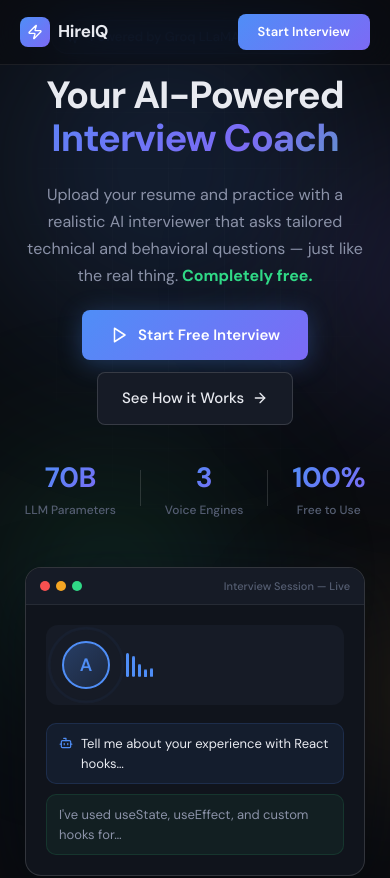
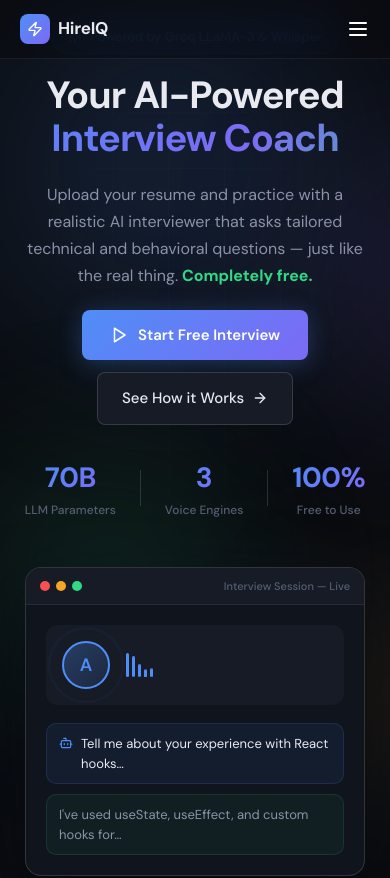
Before and after one commit to amangrani250/hire-iq, a React (Create React App) app in the folder frontend/: page / in a window 390 px wide. Shown: the top 878 px of the page. Built offline with nearby package versions, Linux system fonts and the light colour scheme; no server answers.

Commit message:
made  menu mobile responsive

```diff
--- a/frontend/src/components/LandingPage.js
+++ b/frontend/src/components/LandingPage.js
@@ -5,7 +5,7 @@
   Zap, Upload, Mic, Brain, MessageSquare, Shield,
   Clock, Sparkles, ArrowRight, ChevronDown, Bot,
   FileText, Volume2, Eye, BarChart3, Globe, Star,
-  CheckCircle, Play, Users, Cpu, Code, Layers
+  CheckCircle, Play, Users, Cpu, Code, Layers, Menu, X
 } from 'lucide-react';
 
 /* ── Animation helpers ──────────────────────────────────────────────────────── */
@@ -80,6 +80,7 @@
 /* ── Main Landing Page ──────────────────────────────────────────────────────── */
 export default function LandingPage() {
   const navigate = useNavigate();
+  const [menuOpen, setMenuOpen] = useState(false);
   const { scrollYProgress } = useScroll();
   const heroY = useTransform(scrollYProgress, [0, 0.3], [0, -80]);
   const heroOpacity = useTransform(scrollYProgress, [0, 0.25], [1, 0]);
@@ -179,14 +180,38 @@
             <a href="#advantages" className="landing-nav-link">Why HireIQ</a>
           </div>
           <motion.button
-            className="landing-nav-cta"
+            className="landing-nav-cta hidden md:flex"
             onClick={() => navigate('/upload')}
             whileHover={{ scale: 1.04 }}
             whileTap={{ scale: 0.96 }}
           >
             Start Interview
           </motion.button>
+
+          <button
+            className="md:hidden text-white ml-auto"
+            onClick={() => setMenuOpen(!menuOpen)}
+          >
+            {menuOpen ? <X size={24} /> : <Menu size={24} />}
+          </button>
         </div>
+
+        {/* Mobile Dropdown Menu */}
+        {menuOpen && (
+          <div className="md:hidden bg-gray-900 border-t border-gray-800 absolute top-full left-0 w-full p-4 flex flex-col gap-3 shadow-xl">
+            <span onClick={() => { navigate('/tech-interview'); setMenuOpen(false); }} className="text-gray-200 font-medium py-2">Tech Interview</span>
+            <span onClick={() => { navigate('/builder'); setMenuOpen(false); }} className="text-gray-200 font-medium py-2">Resume Builder</span>
+            <a href="#features" onClick={() => setMenuOpen(false)} className="text-gray-200 font-medium py-2">Features</a>
+            <a href="#how-it-works" onClick={() => setMenuOpen(false)} className="text-gray-200 font-medium py-2">How it Works</a>
+            <a href="#advantages" onClick={() => setMenuOpen(false)} className="text-gray-200 font-medium py-2">Why HireIQ</a>
+            <button
+              className="mt-2 w-full py-3 rounded-lg bg-brand-600 text-white font-semibold"
+              onClick={() => { navigate('/upload'); setMenuOpen(false); }}
+            >
+              Start Interview
+            </button>
+          </div>
+        )}
       </motion.nav>
 
       {/* ════════════ HERO ════════════ */}
--- a/frontend/src/components/VideoTile.js
+++ b/frontend/src/components/VideoTile.js
@@ -1,7 +1,7 @@
 import React, { useRef, useEffect } from 'react';
 import { MicOff, Volume2 } from 'lucide-react';
 
-const VIDEO_CONSTRAINTS = { facingMode: 'environment' };
+const VIDEO_CONSTRAINTS = { facingMode: 'user' };
 
 /**
  * VideoTile — a single participant tile in the interview room.
--- a/frontend/src/hooks/useInterviewSocket.js
+++ b/frontend/src/hooks/useInterviewSocket.js
@@ -141,6 +141,7 @@
 
   const endInterview = useCallback(async () => {
     intentionallyClosed.current = true;
+    stopAllAudio();
     if (wsReady) {
       sendJsonMessage({ type: 'end_interview' });
     } else {
@@ -160,6 +161,12 @@
     }
   }, [wsReady, sendJsonMessage, sessionId, enqueueAudio]);
 
+  useEffect(() => {
+    return () => {
+      stopAllAudio();
+    };
+  }, [stopAllAudio]);
+
   return {
     wsReady: wsReady || useRestFallback,
     interviewerSpeaking,
```
